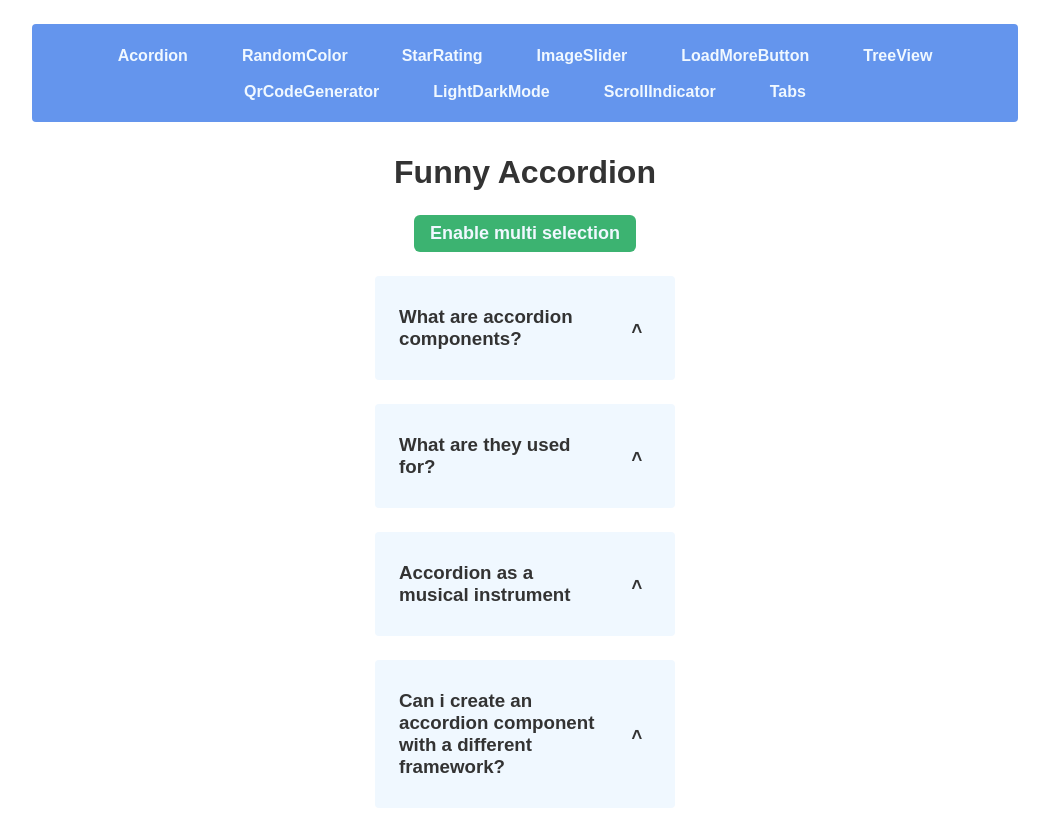
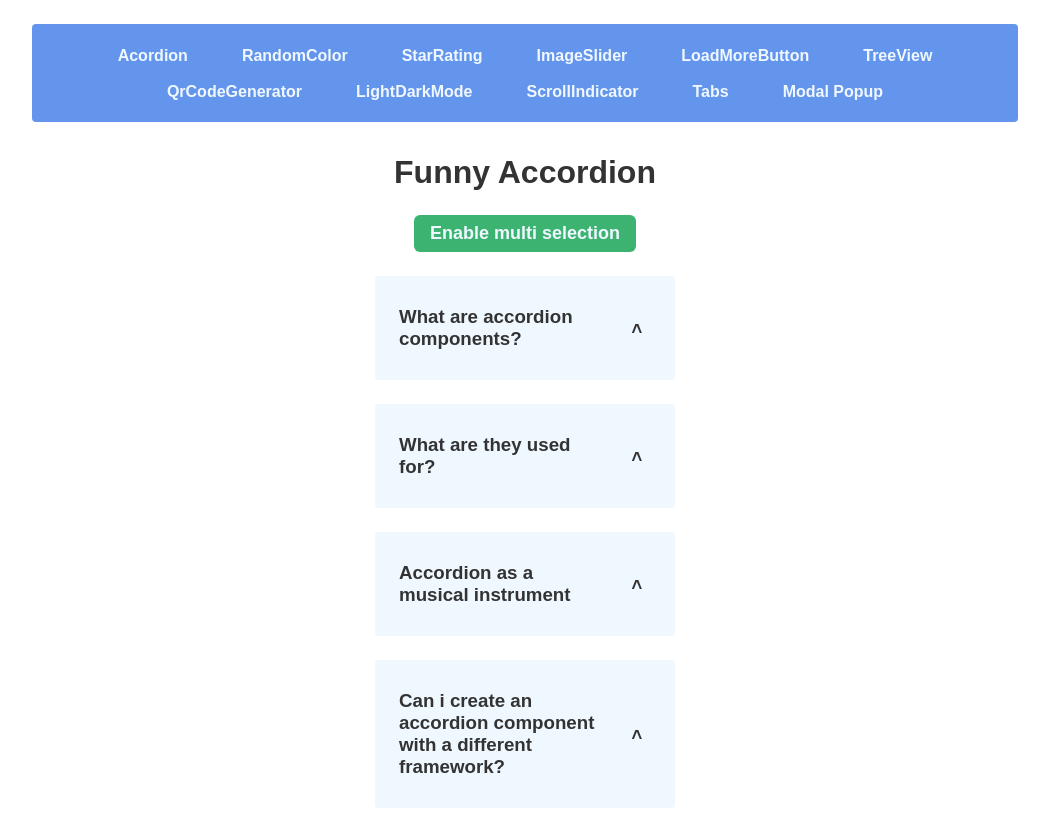
Before and after one commit to fabroche/25_react_projects, a React (Vite) app: page / in a window 1280 px wide. Shown: the whole page, without its empty margins (115-1164 px from the left). Built offline with nearby package versions, Linux system fonts and the light colour scheme.

Commit message:
refactor: Added new page modal-popup

```diff
--- a/src/urls.jsx
+++ b/src/urls.jsx
@@ -11,6 +11,7 @@ import ScrollIdicator from "./pages/ScrollIndicator/ScrollIdicator.jsx";
 import {useContext} from "react";
 import {ScrollContext} from "./pages/ScrollIndicator/context/ScrollContext.jsx";
 import {TabsPresenter} from "./pages/Tabs/TabsPresenter.jsx";
+import ModalPopup from "./pages/ModalPopup/ModalPopup.jsx";
 
 function useUrls() {
     const {scrollPercentage} = useContext(ScrollContext);
@@ -72,6 +73,11 @@ function useUrls() {
                 element: <TabsPresenter/>,
                 name: "Tabs",
             },
+            {
+                path: "/modal-popup",
+                element: <ModalPopup/>,
+                name: "Modal Popup",
+            }
         ]
     ;
 
```
